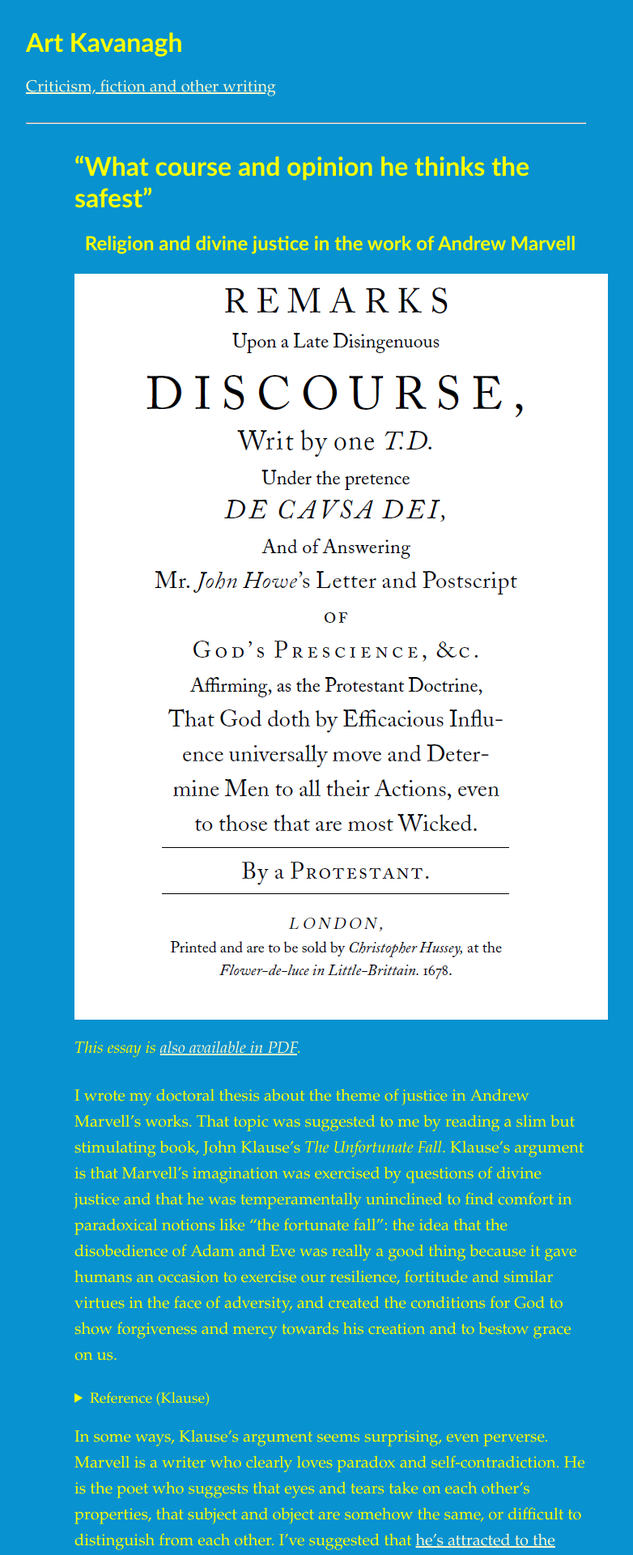
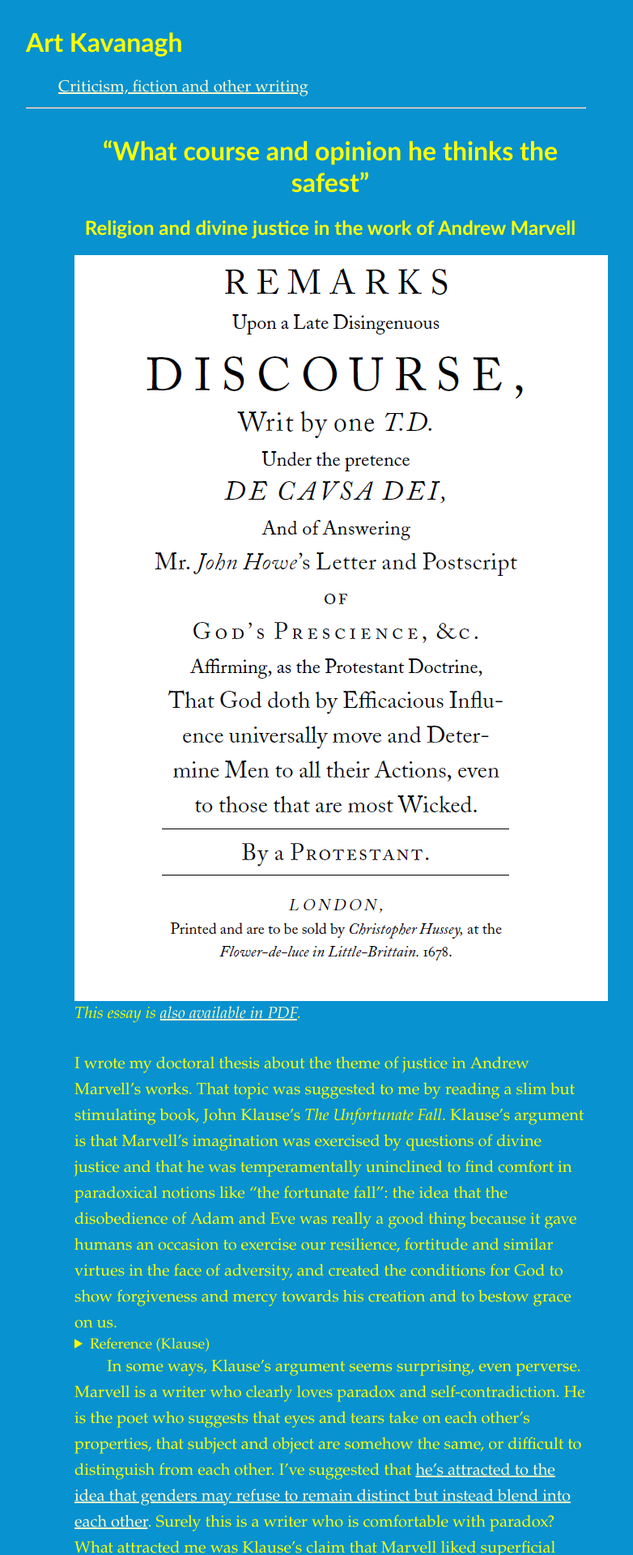
Before and after one commit to artkavanagh/github.io, a Jekyll site: the page religion-theodicy.html, which Jekyll copies as it is, in a window 1280 px wide. Shown: the top 1920 px of the page at 81% size, without its empty margins (232-1014 px from the left). Built offline with Jekyll 4.4.1, drawn with Linux system fonts in a browser that asks for light colours.

Commit message:
Update religion-theodicy.html

```diff
--- a/religion-theodicy.html
+++ b/religion-theodicy.html
@@ -3,19 +3,7 @@
 <head>
 	<meta charset="UTF-8">
 	<title>Religion and Divine Justice in the Work of Andrew Marvell</title>
-	<link rel="stylesheet" type="text/css" href="/assets/css/akstyles.css" />
-<style>
-	p, blockquote, details {
-		font-family: "Minion Pro", "Palatino Linotype", "Palatino LT STD", "Georgia", "Constantia", serif ; }
-	h2, h3 {
-		text-align: center ;
-		margin-bottom: 24px ;
-	}
-	.lang {
-		font-style: italic ;
-	}
-</style>
-
+	<link rel="stylesheet" type="text/css" href="/assets/css/seventeenth-cent.css" />
 </head>
 <body>
 <header>
@@ -23,15 +11,15 @@
 <p><a href="https://www.artkavanagh.ie/">Criticism, fiction and other writing</a></p>
 <hr>
 </header>
-<h1>“What course and opinion he thinks the safest”</h1>
+<h1 class="headcentre">“What course and opinion he thinks the safest”</h1>
 
-<h2>Religion and divine justice in the work of Andrew Marvell</h2>
+<h2 class="headcentre">Religion and divine justice in the work of Andrew Marvell</h2>
 
 <img src="https://www.artkavanagh.ie/remarks-discourse.png" class="centre" alt="Remarks title page" width="659" height="921">
 
 <p class="intro">This essay is <a href="https://www.artkavanagh.ie/religion-theodicy.pdf">also available in PDF</a>.</p>
 
-<p>I wrote my doctoral thesis about the theme of justice in Andrew Marvell’s works. That topic was suggested to me by reading a slim but stimulating book, John Klause’s <cite>The Unfortunate Fall</cite>. Klause’s argument is that Marvell’s imagination was exercised by questions of divine justice and that he was temperamentally uninclined to find comfort in paradoxical notions like “the fortunate fall”: the idea that the disobedience of Adam and Eve was really a good thing because it gave humans an occasion to exercise our resilience, fortitude and similar virtues in the face of adversity, and created the conditions for God to show forgiveness and mercy towards his creation and to bestow grace on us.</p>
+<p class="unindent">I wrote my doctoral thesis about the theme of justice in Andrew Marvell’s works. That topic was suggested to me by reading a slim but stimulating book, John Klause’s <cite>The Unfortunate Fall</cite>. Klause’s argument is that Marvell’s imagination was exercised by questions of divine justice and that he was temperamentally uninclined to find comfort in paradoxical notions like “the fortunate fall”: the idea that the disobedience of Adam and Eve was really a good thing because it gave humans an occasion to exercise our resilience, fortitude and similar virtues in the face of adversity, and created the conditions for God to show forgiveness and mercy towards his creation and to bestow grace on us.</p>
 <details><summary>Reference (Klause)</summary>
 John Klause, <cite>The Unfortunate Fall: Theodicy and the Moral Imagination of Andrew Marvell</cite> (Archon Books, 1983).
 </details>
@@ -54,9 +42,9 @@
 Keeble, “Introduction”, <cite>Prose Work</cite>, 2:395.</details>
 <p>The first point at which Marvell touches on matters of belief, as distinct from Danson’s aggressive manner of disputing, is where he objects to Danson’s charge that, in rejecting universal predetermination, Howe is effectively embracing Roman Catholicism (<cite>Prose Works</cite> 2:475 et seq.). In an echo of his criticisms, two years earlier, of “creeds and impositions”, Marvell rejects the implication that belief in “the Predeterminative Con-course” is required of Protestants: “this matter has been left entire to every man’s best Judgment, and one Party is as much Papist in it as the others” (<cite>Prose Works</cite> 2:478). To Danson’s allegations that Howe was trampling “upon the venerable dust” (p. 478) of Zwingli, Calvin, Beza and, among others, Bishop Davenant, Marvell had the following riposte:</p>
 <blockquote>Of these, whom <cite>The Discourse</cite> enumerates, Calvin and Beza, have been reproachfully charged by Bellarmine and other Romanists, as making God the Author of Sin: but yet there is not to be found in all their works an assertion of God’s Determinative Concurrence. (<cite>Prose Works</cite> 2:479)</blockquote>
-<p>The insistence on the compatibility of Howe’s views with the thinking of Calvin and Beza serves to distance Howe from Arminius as well as from Cardinal Bellarmine. Marvell goes on to cite Bishop Davenant’s Latin, which he translates as:</p>
+<p class="unindent">The insistence on the compatibility of Howe’s views with the thinking of Calvin and Beza serves to distance Howe from Arminius as well as from Cardinal Bellarmine. Marvell goes on to cite Bishop Davenant’s Latin, which he translates as:</p>
 <blockquote>God, acting according to his Decree of Predestination, works these things in the first place, (to wit, Faith, Holiness and Perseverence) by the influence of his Efficacious Grace: but according to his Decree of Reprobation he acts nothing by which the Reprobate should be made worse. (<cite>Prose Works</cite> 2:479; original emphasis omitted)</blockquote>
-<p>God did not make the reprobate any worse (and did not exercise a determinative concurrence over their sinful actions) and so could not be said to be the author of sin. However, for Davenant, as apparently for Amyraut, it did not follow that the reprobate were in any better position as a result of their not being predestined to sin. It was possible to hold this belief and yet insist that nobody but the elect — who have received irresistible grace that is efficacious to ensure their salvation, which is therefore predestined — would be saved. As Lamont explains:</p>
+<p class="unindent">God did not make the reprobate any worse (and did not exercise a determinative concurrence over their sinful actions) and so could not be said to be the author of sin. However, for Davenant, as apparently for Amyraut, it did not follow that the reprobate were in any better position as a result of their not being predestined to sin. It was possible to hold this belief and yet insist that nobody but the elect — who have received irresistible grace that is efficacious to ensure their salvation, which is therefore predestined — would be saved. As Lamont explains:</p>
 <blockquote>The crucial distinction for Davenant — as it was for Baxter — was between <em>sufficient</em> and <em>efficient</em> Grace. Thanks to <em>sufficient</em> Grace <em>all men</em> get the chance to be saved (which sounds Arminian); the fact that they will not take it up is a consequence of their human frailties without redeeming <em>efficient</em> Grace (which sounds Calvinist). The hypothetical nature of this universalism means not only that it is not Arminianism; it is not even full “covenant” theology.</blockquote>
 <details><summary>Reference (Lamont)</summary>
 Lamont, <cite>Richard Baxter and the Millennium</cite>, p. 129. When the terms “sufficient” and “efficient” (or “efficacious”) are used below with reference to grace, they are intended in the sense ascribed to Davenant by Lamont. The view that, although “sufficient” grace is afforded to everybody, only the elect will in fact be saved, is occasionally referred to below as “hypothetical universalism”.</details>
```
